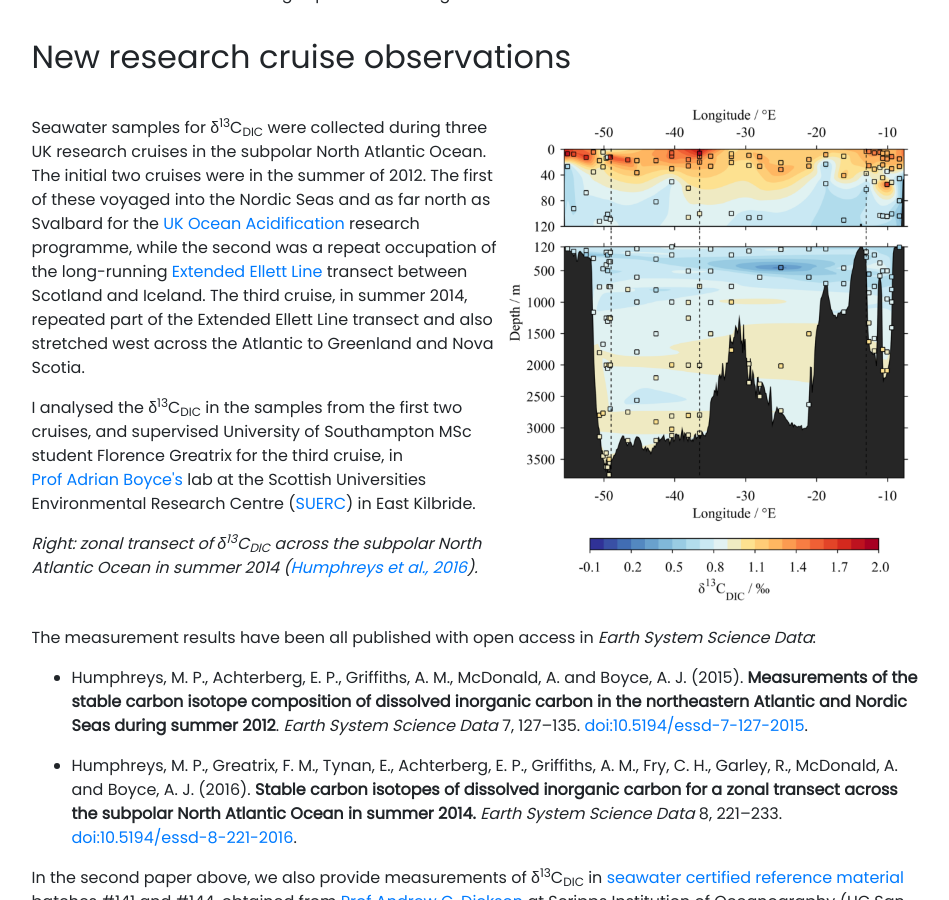
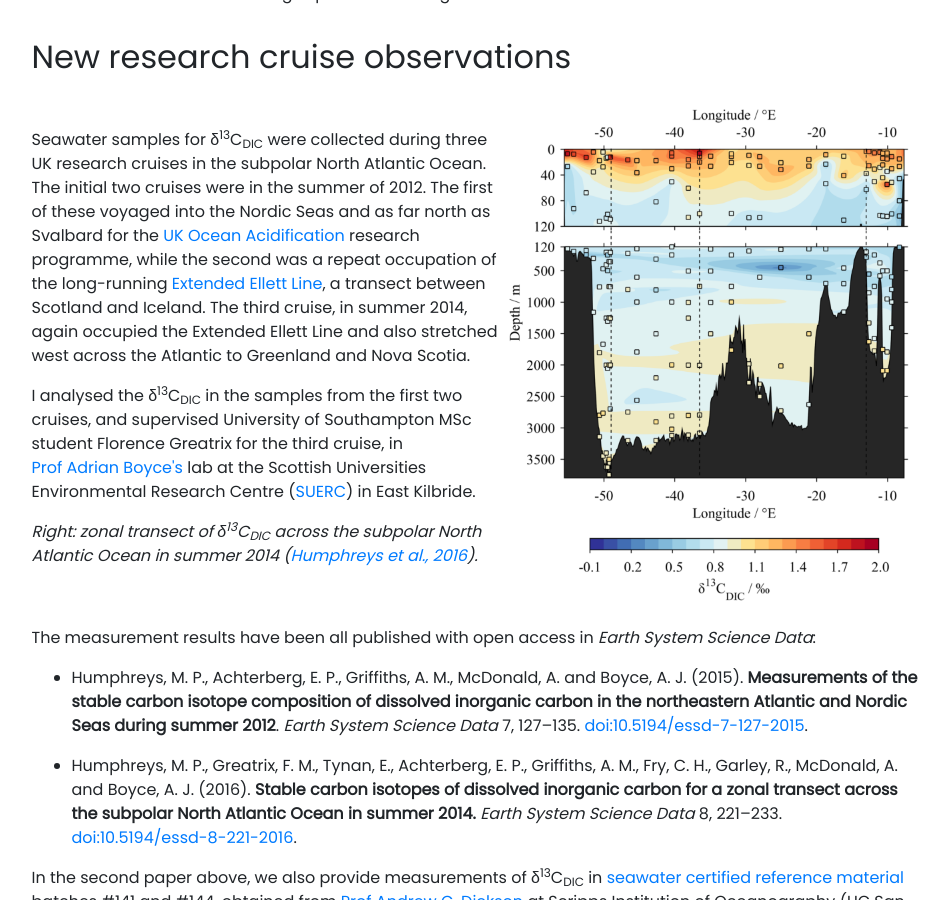
Before and after one commit to mvdh7/mvdh7.github.io, a Jekyll site: the page built from _projects/450-isotopes.md, in a window 1280 px wide and 900 px high, scrolled down 396 px. Shown: the whole window, without its empty margins (161-1110 px from the left). Built offline with Jekyll 4.4.1, drawn with Linux system fonts in a browser that asks for light colours; nearby versions of some CDN libraries; comment, search, counter and statistics services are not loaded.

Commit message:
Minor wording adjustments

```diff
--- a/_projects/450-isotopes.md
+++ b/_projects/450-isotopes.md
@@ -15,7 +15,7 @@ The element carbon has two *stable* (i.e. not radioactive) isotopes: carbon-12 a
 <div style="display:flex; align-items:center">
 
 <div>
-<p>Seawater samples for δ<sup>13</sup>C<sub>DIC</sub> were collected during three UK research cruises in the subpolar North Atlantic Ocean. The initial two cruises were in the summer of 2012. The first of these voyaged into the Nordic Seas and as far north as Svalbard for the <a href="https://www.oceanacidification.org.uk">UK Ocean Acidification</a> research programme, while the second was a repeat occupation of the long-running <a href="https://prj.noc.ac.uk/ExtendedEllettLine/frontpage">Extended Ellett Line</a> transect between Scotland and Iceland. The third cruise, in summer 2014, repeated part of the Extended Ellett Line transect and also stretched west across the Atlantic to Greenland and Nova Scotia.</p>
+<p>Seawater samples for δ<sup>13</sup>C<sub>DIC</sub> were collected during three UK research cruises in the subpolar North Atlantic Ocean. The initial two cruises were in the summer of 2012. The first of these voyaged into the Nordic Seas and as far north as Svalbard for the <a href="https://www.oceanacidification.org.uk">UK Ocean Acidification</a> research programme, while the second was a repeat occupation of the long-running <a href="https://prj.noc.ac.uk/ExtendedEllettLine/frontpage">Extended Ellett Line</a>, a transect between Scotland and Iceland. The third cruise, in summer 2014, again occupied the Extended Ellett Line and also stretched west across the Atlantic to Greenland and Nova Scotia.</p>
 
 <p>I analysed the δ<sup>13</sup>C<sub>DIC</sub> in the samples from the first two cruises, and supervised University of Southampton MSc student Florence Greatrix for the third cruise, in <a href="https://www.gla.ac.uk/research/az/suerc/staff/boyceadrian/">Prof Adrian Boyce's</a> lab at the Scottish Universities Environmental Research Centre (<a href="https://www.gla.ac.uk/research/az/suerc/">SUERC</a>) in East Kilbride.</p>
 
```
